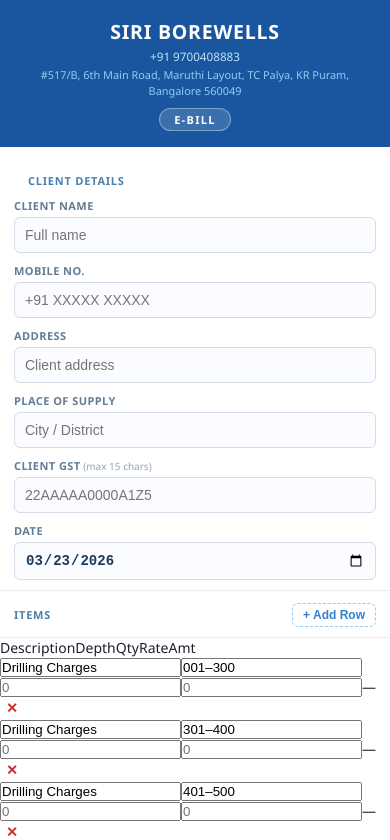
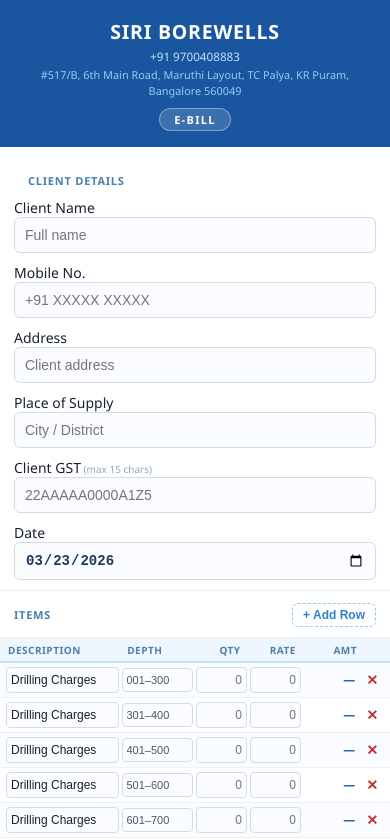
Before and after one commit to LeelaPrasad2710/BorewellInvoice-Siri, a React (Create React App) app: page / in a window 390 px wide. Shown: the top 840 px of the page. Built offline with nearby package versions, Linux system fonts and the light colour scheme.

Commit message:
Update styles for mobile invoice rows
Refactor mobile row styles for better layout and appearance.

```diff
--- a/src/InvoiceGenerator.css
+++ b/src/InvoiceGenerator.css
@@ -35,6 +35,12 @@
   z-index: 9999;
   animation: toastIn 0.2s ease;
   pointer-events: none;
+  max-width: calc(100vw - 24px);
+}
+
+.inv-toast--info {
+  background: #1a56a0;
+  top: 44px;
 }
 
 @keyframes toastIn {
@@ -176,7 +182,7 @@ input[type=number]::-webkit-inner-spin-button {
   margin: 0;
 }
 .inv-input--num[type=number],
-input[type=number] { -moz-appearance: textfield; }
+input[type=number]
 
 .inv-label {
   display: block;
@@ -220,7 +226,6 @@ input[type=number] { -moz-appearance: textfield; }
   gap: 10px;
 }
 
-.inv-field {}
 
 /* 2-col on ≥480px */
 @media (min-width: 480px) {
@@ -331,7 +336,7 @@ input[type=number] { -moz-appearance: textfield; }
 }
 
 /* ════════════════════
-   MOBILE ROW CARDS
+   MOBILE COMPACT INLINE ROWS
 ════════════════════ */
 .inv-mobile-rows {
   display: block;
@@ -342,61 +347,82 @@ input[type=number] { -moz-appearance: textfield; }
   .inv-mobile-rows { display: none; }
 }
 
-.inv-mobile-row {
-  padding: 10px 14px;
+/* Column-header row */
+.inv-mobile-header-row {
+  display: flex;
+  align-items: center;
+  gap: 3px;
+  padding: 5px 8px 4px;
+  background: #f0f6ff;
+  border-bottom: 2px solid #bee3f8;
+  font-size: 10px;
+  font-weight: 700;
+  text-transform: uppercase;
+  letter-spacing: 0.05em;
+  color: #4a7fac;
+}
+
+/* Each item row — single horizontal line */
+.inv-mobile-row-inline {
+  display: flex;
+  align-items: center;
+  gap: 3px;
+  padding: 4px 6px;
   border-bottom: 1px solid #edf2f7;
   background: #fff;
 }
 
-.inv-mobile-row:active { background: #f7faff; }
+.inv-mobile-row-inline:nth-child(even) { background: #fafcff; }
 
-.inv-mobile-row__header {
-  display: flex;
-  align-items: center;
-  gap: 8px;
-  margin-bottom: 8px;
+/* Shared mini-input base */
+.inv-mri-input {
+  border: 1px solid #d1dce8;
+  border-radius: 4px;
+  padding: 5px 4px;
+  font-size: 12px;
+  color: #1a202c;
+  background: #fafcff;
+  transition: border-color 0.15s;
+  -webkit-appearance: none;
+  appearance: none;
+  min-width: 0;
 }
 
-.inv-mobile-desc {
-  flex: 1;
-  font-weight: 600;
-  font-size: 14px;
-  padding: 7px 10px;
+.inv-mri-input:focus {
+  outline: none;
+  border-color: #3182ce;
+  background: #fff;
 }
 
-.inv-mobile-row__depth {
-  display: flex;
-  align-items: center;
-  gap: 8px;
-  margin-bottom: 8px;
+/* Column widths */
+.inv-mri-desc  { flex: 2 1 0; }
+.inv-mri-depth { flex: 1.2 1 0; font-size: 11px; color: #4a5568; }
+.inv-mri-num   {
+  flex: 0.8 1 0;
+  text-align: right;
+  font-variant-numeric: tabular-nums;
 }
 
-.inv-mobile-row__depth .inv-label {
-  margin: 0;
-  white-space: nowrap;
-  min-width: 44px;
+/* Remove spinners */
+.inv-mri-num::-webkit-outer-spin-button,
+.inv-mri-num::-webkit-inner-spin-button { -webkit-appearance: none; margin: 0; }
+.inv-mri-num[type=number]
+
+.inv-mri-err {
+  border-color: #c53030 !important;
+  background: #fff5f5 !important;
 }
 
-.inv-mobile-row__nums {
-  display: grid;
-  grid-template-columns: 1fr 1fr 1fr;
-  gap: 8px;
-}
-
-.inv-mobile-num {
-  display: flex;
-  flex-direction: column;
-  gap: 3px;
-}
-
-.inv-mobile-num--amount .inv-label { color: #276749; }
-
-.inv-amount-display {
-  font-size: 14px;
+/* Amount display cell */
+.inv-mri-amt {
+  flex: 1 1 0;
+  text-align: right;
+  font-size: 12px;
   font-weight: 700;
   color: #1a56a0;
-  padding: 7px 0;
   font-variant-numeric: tabular-nums;
+  white-space: nowrap;
+  padding-right: 2px;
 }
 
 /* Add / Delete buttons */
```
